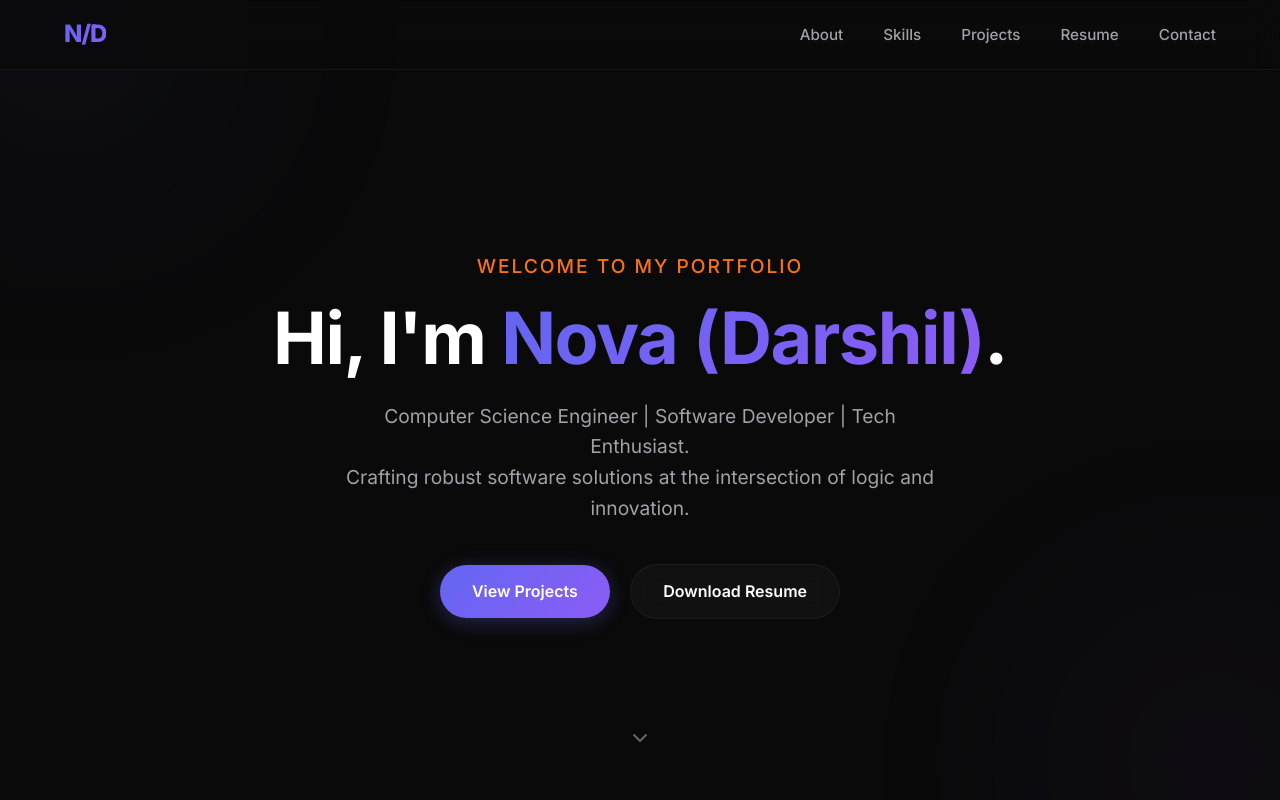
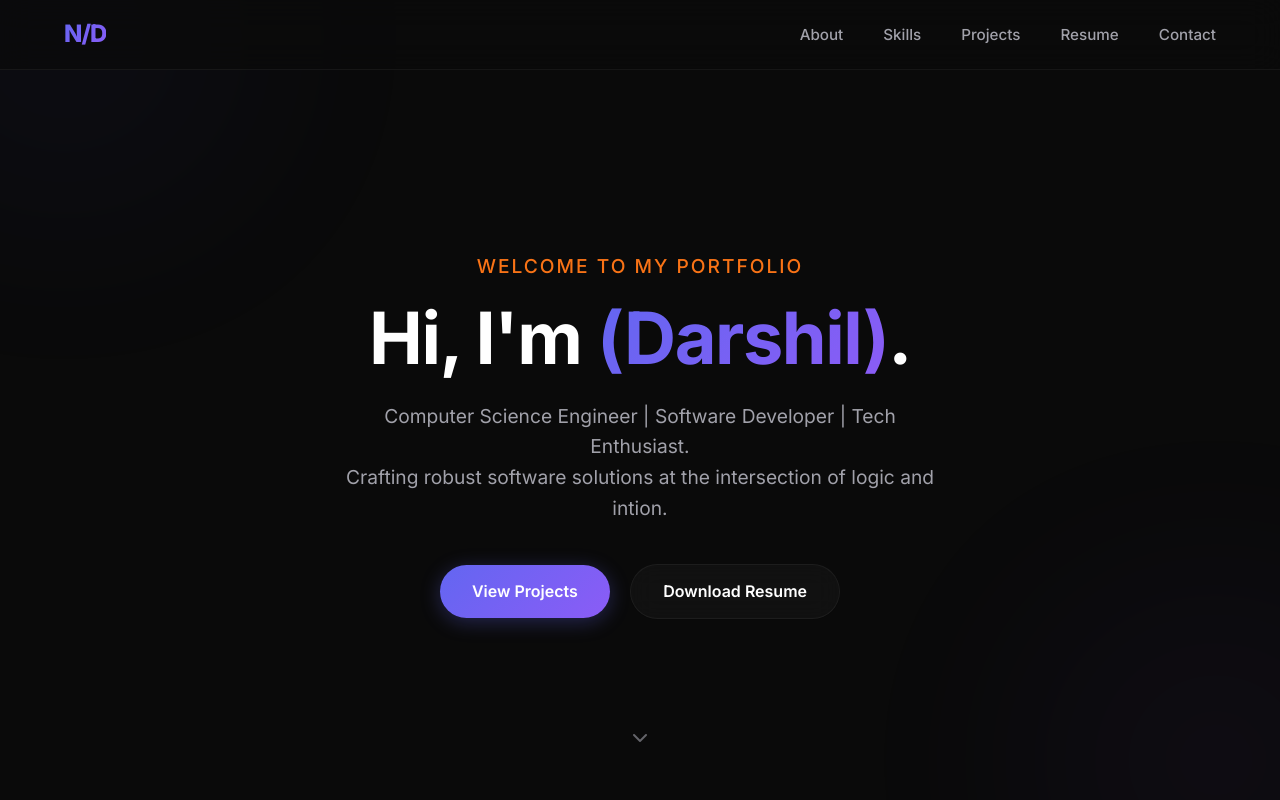
Before and after one commit to Darshil2512/Portfolio-, a plain HTML site: page index.html in a window 1280 px wide. Shown: the top 800 px of the page. Drawn offline with Linux system fonts and the light colour scheme.

Commit message:
Update index.html

```diff
--- a/index.html
+++ b/index.html
@@ -3,8 +3,8 @@
 <head>
     <meta charset="UTF-8">
     <meta name="viewport" content="width=device-width, initial-scale=1.0">
-    <meta name="description" content="Portfolio of Nova (Darshil) - Computer Science Engineer and Software Developer specialized in Java, Python, and Web Technologies.">
-    <title>Darshil | CS Engineer & Software Developer</title>
+    <meta name="description" content="Portfolio of  (Darshil) - Computer Science Engineer and Software Developer specialized in Java, Python, and Web Technologies.">
+    <title> (Darshil) | CS Engineer & Software Developer</title>
 
     <link rel="preconnect" href="https://fonts.googleapis.com">
     <link rel="preconnect" href="https://fonts.gstatic.com" crossorigin>
@@ -726,8 +726,8 @@
     <header id="hero">
         <div class="hero-content container">
             <h3>Welcome to my portfolio</h3>
-            <h1>Hi, I'm <span class="gradient-text">Nova (Darshil)</span>.</h1>
-            <p>Computer Science Engineer | Software Developer | Tech Enthusiast.<br>Crafting robust software solutions at the intersection of logic and innovation.</p>
+            <h1>Hi, I'm <span class="gradient-text"> (Darshil)</span>.</h1>
+            <p>Computer Science Engineer | Software Developer | Tech Enthusiast.<br>Crafting robust software solutions at the intersection of logic and intion.</p>
             <div class="hero-ctas">
                 <a href="#projects" class="btn btn-primary">View Projects</a>
                 <a href="#resume" class="btn btn-secondary">Download Resume</a>
@@ -907,9 +907,9 @@
                     <h3>Get in touch</h3>
                     <p>I'm currently looking for internship opportunities and freelance projects. Whether you have a question or just want to say hi, I'll try my best to get back to you!</p>
                     <div class="contact-links-grid">
-                        <a href="mailto:nova.darshil@email.com" class="contact-link-item">
+                        <a href="mailto:.darshil@email.com" class="contact-link-item">
                             <i class="fa-solid fa-envelope"></i>
-                            nova.darshil@email.com
+                            .darshil@email.com
                         </a>
                         <a href="https://linkedin.com/in/yourprofile" target="_blank" class="contact-link-item">
                             <i class="fa-brands fa-linkedin"></i>
@@ -940,7 +940,7 @@
     </section>
 
     <footer>
-        <p>Designed & Built by Nova (Darshil) <i class="fa-solid fa-heart"></i> 2023</p>
+        <p>Designed & Built by  (Darshil) <i class="fa-solid fa-heart"></i> 2023</p>
     </footer>
 
 
@@ -980,5 +980,4 @@
         });
     </script>
 </body>
-
 </html>
```
